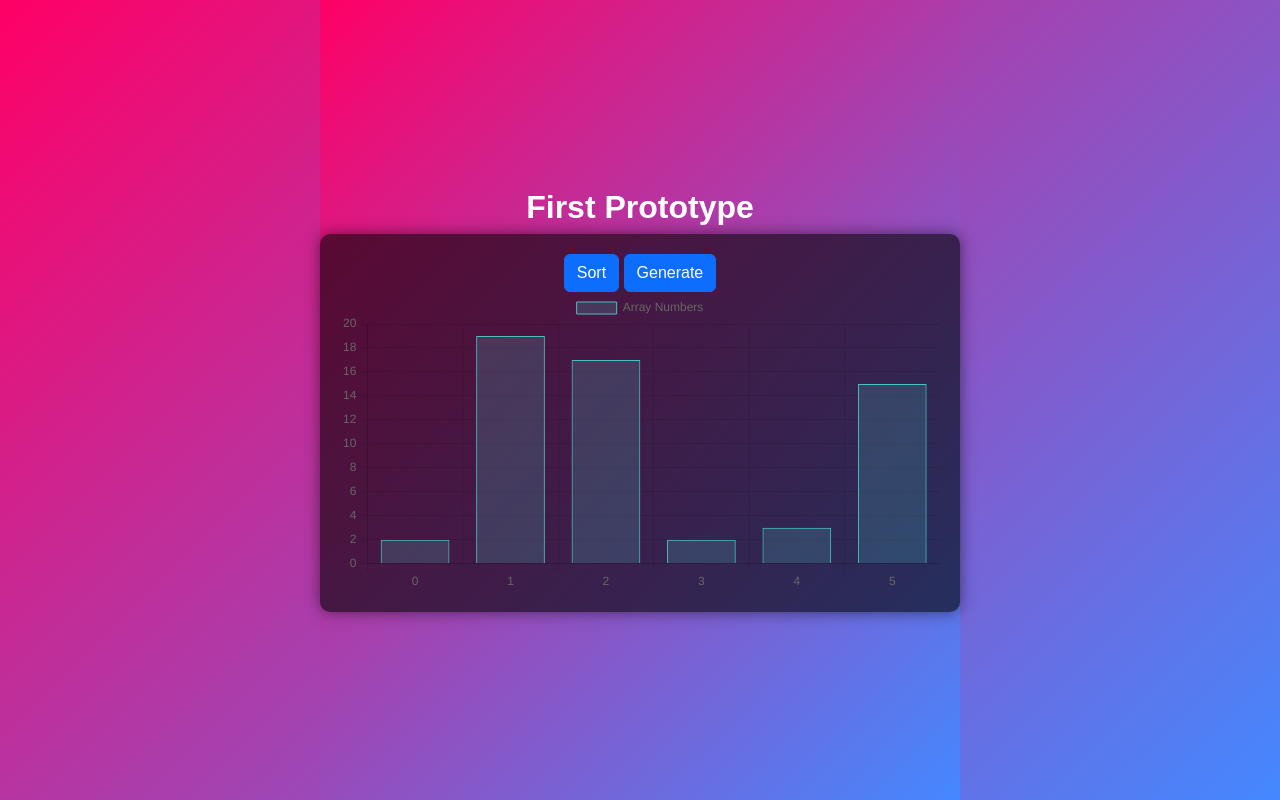
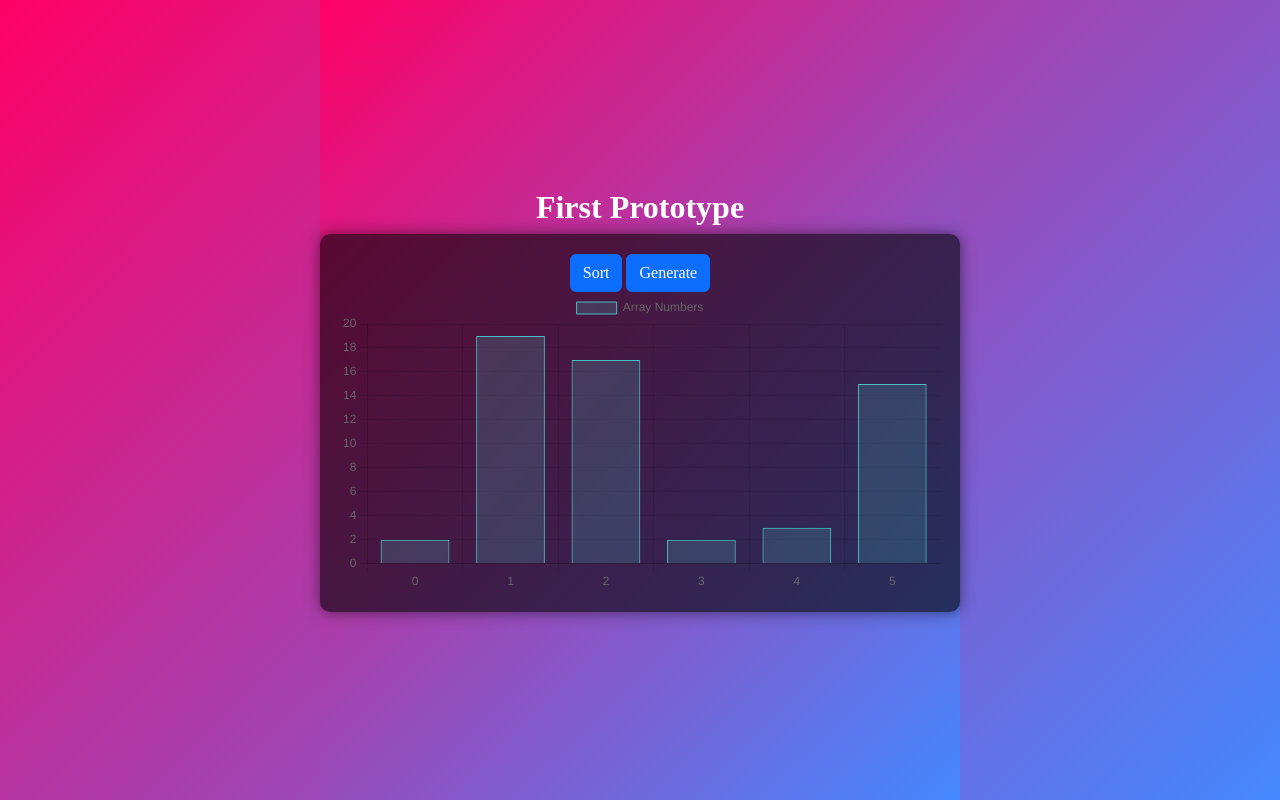
Before and after one commit to Aman88600/Practical-learning, a Django app: page / in a window 1280 px wide. Run offline with Django 5.2, Linux system fonts and the light colour scheme.

Commit message:
Changed Heading font(Nikhil Sharma)

```diff
--- a/dsa/templates/dsa/index.html
+++ b/dsa/templates/dsa/index.html
@@ -8,7 +8,7 @@
         <link href="{% static 'dsa/index.css' %}" rel="stylesheet">
         <link href="https://cdn.jsdelivr.net/npm/bootstrap@5.3.3/dist/css/bootstrap.min.css" rel="stylesheet" integrity="sha384-QWTKZyjpPEjISv5WaRU9OFeRpok6YctnYmDr5pNlyT2bRjXh0JMhjY6hW+ALEwIH" crossorigin="anonymous">
     </head>
-    <body style="height: 100%; margin: 0; display: flex; flex-direction: column; justify-content: center; align-items: center; background: linear-gradient(135deg, #f06, #48f); font-family: 'Arial', sans-serif; color: white;">
+    <body style="height: 100%; margin: 0; display: flex; flex-direction: column; justify-content: center; align-items: center; background: linear-gradient(135deg, #f06, #48f); font-family: 'Times New Roman', sans-serif; color: white;">
         <h1 style="color: white; font-size: 2em; font-weight: bold; text-align: center;">First Prototype</h1>
         <div class="chartBox">
             <button id="sort_button"type="button" class="btn btn-primary">Sort</button>
```
